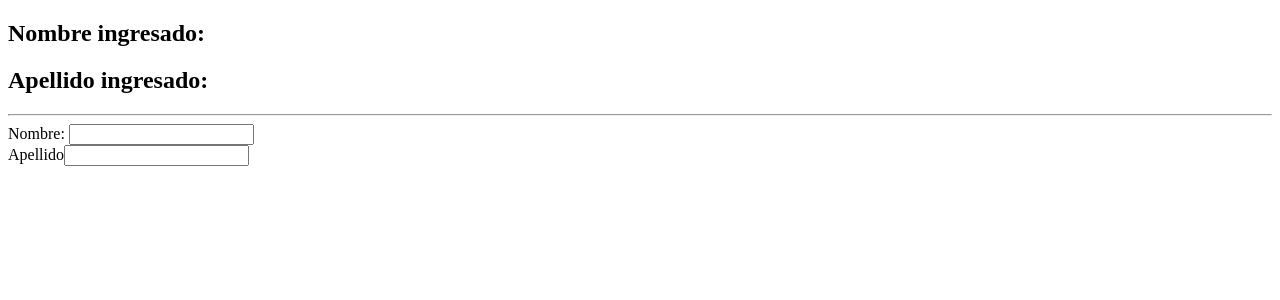
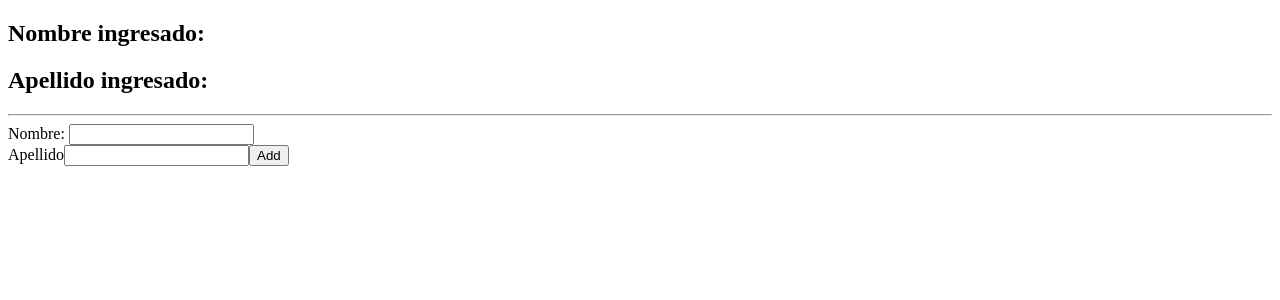
Before and after one commit to alfarofernando/React_Course, a React (Vite) app in the folder reactcourse/: page / in a window 1280 px wide. Shown: the top 300 px of the page. Built offline with nearby package versions, Linux system fonts and the light colour scheme.

Commit message:
Handling form submission

```diff
--- a/reactcourse/src/components/Form.jsx
+++ b/reactcourse/src/components/Form.jsx
@@ -1,21 +1,17 @@
 import { useState } from "react";
 
 export default function Form(){
-    //para manejar eventos en multiples inputs lo que se puede hacer es
-    // crear un objeto en el state con los corchetes e indicando
-    //las propiedades que va a poseer dicho objeto
-    const [name,setName] = useState({firstName:"" , lastName:""});
-    // y para capturar la informacion que ingresa por el form
-    // hay que tener en cuenta que setName ahora va a recibir valores para dos propiedades
-    // diferentes de un mismo objeto por lo que hay que indicarle en que propiedad
-    // se va a almacenar el input
-    // tambien para mantener lo capturado anteriormente por uno u otro input
-    // se coloca entre llaves ...objeto, propiedadAModificar
-    // para indicarle al estado
-    //que no importa las propiedades que tengo el objeto en cuestion
-    // solo vamos a estar modificando una propiedad en concreto
-    // esto hace que no tengamos que llamar a todas las pripiedades para cambiar una sola
-    return (
+   const [name,setName] = useState({firstName:"" , lastName:""});
+
+   //creamos la funcion para manejar el submit y en este caso
+   // añadimos un console log para revisar si efectivamente nos devuelve por consola
+   // lo ingresado en los inputs
+    function handleSubmit(e){
+        e.preventDefault();
+        console.log(name);
+    }
+
+   return (
         <div>
 
             <h2>Nombre ingresado: {name.firstName}</h2>
@@ -39,6 +35,10 @@ export default function Form(){
                     type="text"
                     value={name.lastName}
                 />
+                {/*Para manejar los submit de un form podemos primero definir que
+                la pagina no se recarge ya que esto limpia los datos almacenados en los estados
+                por lo que añadimos un  evento onClick que previene el Refresh */}
+                <button onClick={(e)=>handleSubmit(e)}>Add</button>
             </form>
         </div>
     );
```
